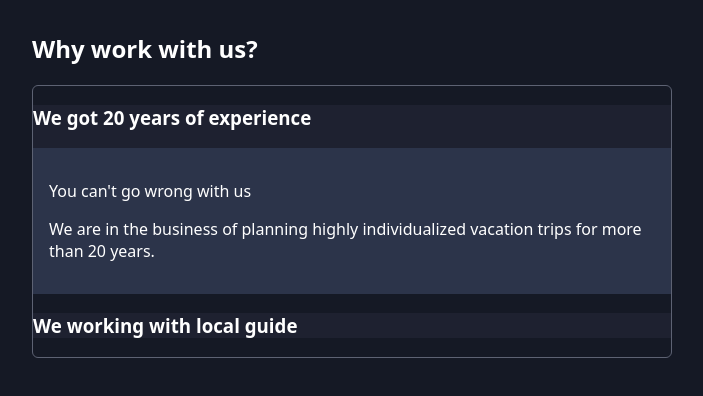
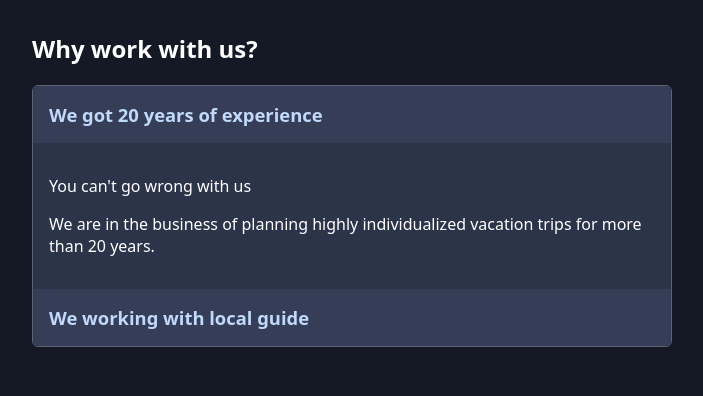
Before and after one commit to wako057/react-best-practices, a React (Vite) app: page / in a window 1280 px wide. Both pictures are taken after a click on the element "We got 20 years of experience". Shown: the top 396 px of the page, without its empty margins (288-991 px from the left). Built offline with nearby package versions, Linux system fonts and the light colour scheme.

Commit message:
feat: adding component for reusability & configurability

```diff
--- a/src/App.jsx
+++ b/src/App.jsx
@@ -6,7 +6,19 @@ function App() {
       <section>
         <h2>Why work with us?</h2>
         <Accordion className="accordion">
-      <Accordion.Item id="experience" className="accordion-item" title="We got 20 years of experience">
+          <Accordion.Item
+            className="accordion-item"
+          >
+            <Accordion.Title
+              className="accordion-item-title"
+              id="experience"
+            >
+              We got 20 years of experience
+            </Accordion.Title>
+            <Accordion.Content
+              className="accordion-item-content"
+              id="experience"
+            >
               <article>
                 <p>You can't go wrong with us</p>
                 <p>
@@ -14,8 +26,22 @@ function App() {
                   vacation trips for more than 20 years.
                 </p>
               </article>
+            </Accordion.Content>
           </Accordion.Item>
-        <Accordion.Item id="local-guides" className="accordion-item" title="We working with local guide">
+
+          <Accordion.Item
+            className="accordion-item"
+          >
+            <Accordion.Title
+              className="accordion-item-title"
+              id="local-guide"
+            >
+              We working with local guide
+            </Accordion.Title>
+            <Accordion.Content
+              className="accordion-item-content"
+              id="local-guide"
+            >
               <article>
                 <p>We are not doing this alone from our office.</p>
                 <p>
@@ -23,6 +49,7 @@ function App() {
                   pleasant vacation.
                 </p>
               </article>
+            </Accordion.Content>
           </Accordion.Item>
         </Accordion>
       </section>
--- a/src/components/Accordion/Accordion.jsx
+++ b/src/components/Accordion/Accordion.jsx
@@ -1,5 +1,7 @@
 import { createContext, useContext, useState } from "react";
 import AccordionItem from "./AccordionItem";
+import AccordionTitle from "./AccordionTitle";
+import AccordionContent from "./AccordionContent";
 
 const AccordionContext = createContext();
 
@@ -34,3 +36,5 @@ export default function Accordion({ children, className }) {
 }
 
 Accordion.Item = AccordionItem;
+Accordion.Title = AccordionTitle;
+Accordion.Content = AccordionContent;
--- /dev/null
+++ b/src/components/Accordion/AccordionContent.jsx
@@ -0,0 +1,15 @@
+import { useAccordionContext } from "./Accordion";
+
+export default function AccordionContent({ id, className, children }) {
+    const { openItemId } = useAccordionContext();
+    const isOpen = openItemId === id;
+
+    return (
+        <div
+            className={
+                isOpen ? `${className ?? ''} open` : `${className ?? ''} close`
+            }>
+            {children}
+        </div>
+    );
+}
--- a/src/components/Accordion/AccordionItem.jsx
+++ b/src/components/Accordion/AccordionItem.jsx
@@ -1,15 +1,11 @@
 import { Children } from "react";
 import { useAccordionContext } from "./Accordion";
 
-export default function AccordionItem({ id, className, title, children }) {
-    const { openItemId, toggleItem } = useAccordionContext();
-
-    const isOpen = openItemId === id;
+export default function AccordionItem({ className, children }) {
 
     return (
         <li className={className}>
-            <h3 onClick={(() => toggleItem(id))}>{title}</h3>
-            <div className={isOpen ? 'accordion-item-content open' : 'accordion-item-content'}>{children}</div>
+              {children}
         </li>
     );
 }
--- /dev/null
+++ b/src/components/Accordion/AccordionTitle.jsx
@@ -0,0 +1,14 @@
+import { useAccordionContext } from "./Accordion";
+
+export default function AccordionTitle({ id, className, children }) {
+    const { toggleItem } = useAccordionContext();
+
+    return (
+        <h3
+        className={className}
+            onClick={(() => toggleItem(id))}
+        >
+            {children}
+        </h3>
+    );
+}
--- a/src/index.css
+++ b/src/index.css
@@ -62,9 +62,12 @@ main {
 }
 
 .accordion-item-content {
-  display: none;
   padding: 1rem;
   background-color: #2c344a;
+}
+
+.close {
+  display: none;
 }
 
 .open {
```
Lines whose indentation alone changed are shown as unchanged.
